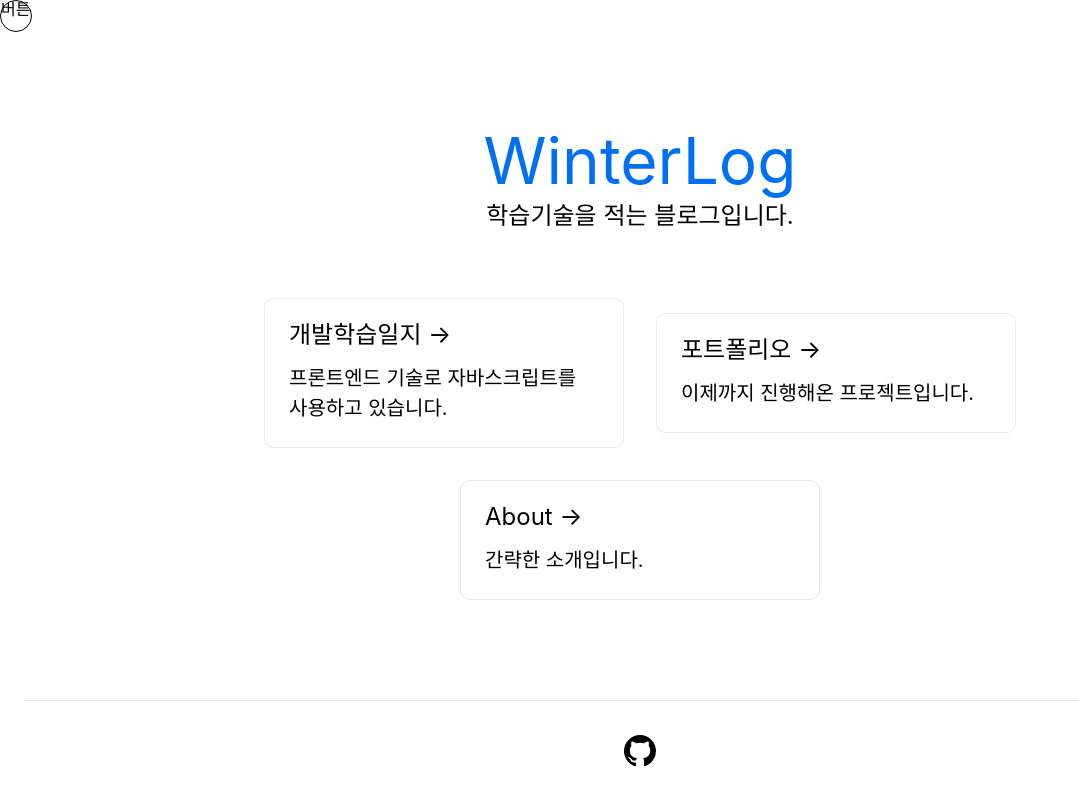
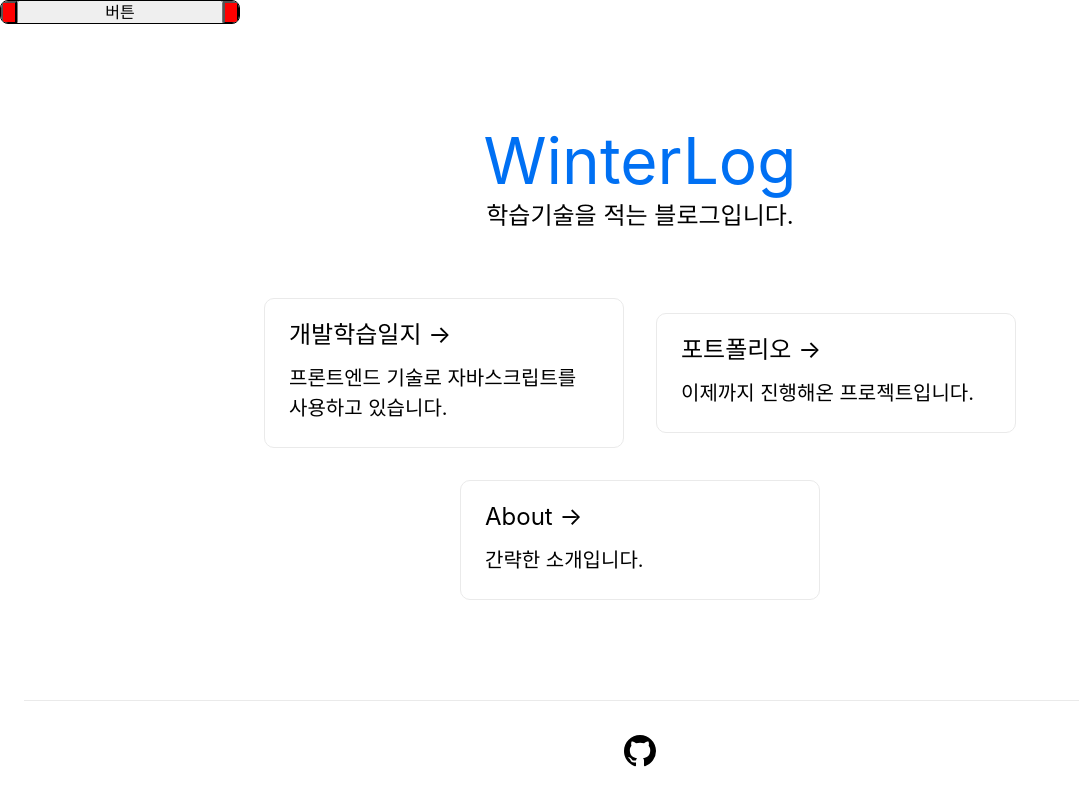
Before and after one commit to ProjectTavern/deprecated-winterguard.github.io, a Next.js app: page / in a window 1280 px wide. Shown: the whole page, without its empty margins (0-1079 px from the left). Built offline with nearby package versions, Linux system fonts and the light colour scheme.

Commit message:
change draggable remote button

```diff
--- a/components/organizations/RemoteMenu/index.js
+++ b/components/organizations/RemoteMenu/index.js
@@ -1,17 +1,16 @@
-import { useState } from "react";
+import { useState, useRef, useCallback } from "react";
 
 import Link from "next/link";
 import {
   StyledRemoteMenuContainer,
+  StyledRemoteMenuButtonContainer,
+  StyledRemoteMenuControlButton,
   StyledRemoteMenuButton,
   StyledRemoteMenuList,
   StyledRemoteMenuListItem,
 } from "./private.RemoteMenu.styled";
 
-const RemoteMenu = ({ indexCards }) => {
-  const [openMenuList, setOpenMenuList] = useState(true);
-
-  const RemoteMenuList = () => (
+const RemoteMenuList = ({ indexCards }) => (
   <StyledRemoteMenuList>
     <StyledRemoteMenuListItem>
       <Link href="/">Home</Link>
@@ -24,15 +23,122 @@ const RemoteMenu = ({ indexCards }) => {
   </StyledRemoteMenuList>
 );
 
+const RemoteMenuMoveButton = (props) => {
+  // UI 상태의 값이 아니므로 ref에 저장하는 것이 좀 더 좋을 것 같습니다.
+  const { moveTargetElement } = props;
+  const hold = useRef(false)
+  const positionGap = useRef({ x: 0, y: 0 })
+
+  const handleMouseMove = useCallback((event) => {
+    event.preventDefault();
+
+    if (!hold.current) {
+      return false;
+    }
+
+    const mousePosition = {
+      x: event.pageX,
+      y: event.pageY
+    }
+    const willBeTargetPosition = {
+      x: mousePosition.x - positionGap.current.x,
+      y: mousePosition.y - positionGap.current.y
+    }
+
+    moveTargetElement.current.style.left = `${willBeTargetPosition.x}px`
+    moveTargetElement.current.style.top = `${willBeTargetPosition.y}px`
+  }, [])
+
+  const handleMouseDown = (event) => {
+    event.preventDefault();
+
+    if (!moveTargetElement.current) {
+      return false;
+    }
+
+    const mousePosition = {
+      x: event.pageX,
+      y: event.pageY
+    }
+    const targetPosition = moveTargetElement.current.getBoundingClientRect();
+
+    positionGap.current = {
+      x: mousePosition.x - targetPosition.x,
+      y: mousePosition.y - targetPosition.y
+    }
+
+    hold.current = true;
+
+    document.addEventListener('mousemove', handleMouseMove);
+  }
+
+
+
+  const handleRemoveController = (event) => {
+    event.preventDefault();
+
+    hold.current = false;
+    document.removeEventListener('mousemove', handleMouseMove);
+  }
+
+  return (
+    <StyledRemoteMenuControlButton
+      onMouseDown={(event) => handleMouseDown(event)}
+      onMouseUp={(event) => handleRemoveController(event)}
+      {...props}
+    >
+      이동
+    </StyledRemoteMenuControlButton>
+  )
+}
+
+
+const RemoteMenuFoldButton = (props) => {
+  return (
+    <StyledRemoteMenuControlButton {...props}>
+      X
+    </StyledRemoteMenuControlButton>
+  )
+}
+
+const RemoteMenu = ({ indexCards }) => {
+  const [openMenuList, setOpenMenuList] = useState(false);
+  const [openRemoteMenu, setOpenRemoteMenu] = useState(true);
+  const containerElement = useRef(null);
+
+  const toggleMenuList = () => {
+    if (!openRemoteMenu) {
+      return false;
+    }
+    setOpenMenuList(!openMenuList)
+  }
+
+  const toggleRemoteMenu = () => {
+    setOpenMenuList(false);
+    setOpenRemoteMenu(!openRemoteMenu);
+  }
+
   return (
     <StyledRemoteMenuContainer
-      className={openMenuList ? "remote-menu--open" : "remote-menu--close"}
+      ref={containerElement}
+      className={[
+        openMenuList ? "remote-menu-list--open" : "remote-menu-list--close",
+        openRemoteMenu ? "remote-menu--open" : "remote-menu--close"]}
     >
-      <StyledRemoteMenuButton onClick={() => setOpenMenuList(!openMenuList)}>
+      <StyledRemoteMenuButtonContainer>
+        <RemoteMenuMoveButton moveTargetElement={containerElement} />
+        <StyledRemoteMenuButton
+          onClick={() => toggleMenuList()}
+        >
           버튼
         </StyledRemoteMenuButton>
-      <RemoteMenuList />
+        <RemoteMenuFoldButton
+          onClick={() => toggleRemoteMenu()}
+        />
+      </StyledRemoteMenuButtonContainer>
+      <RemoteMenuList indexCards={indexCards} />
     </StyledRemoteMenuContainer>
   );
 };
+
 export default RemoteMenu;
--- a/components/organizations/RemoteMenu/private.RemoteMenu.styled.js
+++ b/components/organizations/RemoteMenu/private.RemoteMenu.styled.js
@@ -1,61 +1,79 @@
-import Link from "next/link";
 import styled from "styled-components";
-
-const StyledRemoteMenuLink = styled(Link)`
-  display: block;
-  height: 100%;
-`;
 
 const StyledRemoteMenuContainer = styled.div`
   position: fixed;
-  top: 0;
   display: flex;
+  flex-direction: column;
   align-items: center;
-  justify-content: space-between;
   transition: width ease-out 0.25s;
+  width: 240px;
+  border: 1px solid #000;
+  border-radius: 8px;
   overflow: hidden;
+  background-color: rgba(0, 0, 0, 0.07);
+  &.remote-menu-list--open {
+    max-height: 500px;
+    overflow-y: scroll;
+  }
+  &.remote-menu-list--close {
+    height: 1.5rem;
+  }
   &.remote-menu--open {
-    width: 32px;
-    height: 32px;
+
   }
   &.remote-menu--close {
-    width: 100%;
+    width: 65px;
   }
 `;
 
-const StyledRemoteMenuButton = styled.div`
-  max-width: 32px;
-  min-width: 32px;
-  width: 32px;
-  height: 32px;
-  border-radius: 100%;
-  border: 1px solid #000;
+const StyledRemoteMenuButtonContainer = styled.div`
+  position: sticky;
+  display: flex;
+  align-items: center;
+  top: 0;
+  width: 100%;
+  height: 1.5rem;
+  text-align: center;
+  border-bottom: 1px solid #000;
 `;
 
+const StyledRemoteMenuControlButton = styled.button`
+  font-size: 0;
+  height: 100%;
+  background-color: red;
+`
+
+const StyledRemoteMenuButton = styled.button`
+  flex-grow: 1;
+`
+
 const StyledRemoteMenuList = styled.ul`
-  flex-grow: 1;
-  display: flex;
-  align-items: center;
-  justify-content: space-around;
-  height: 80px;
+  width: 100%;
 `;
 
 const StyledRemoteMenuListItem = styled.li`
   display: flex;
   align-items: center;
   justify-content: center;
-  width: 100%;
   height: 100%;
   background: rgab(125, 234, 57, 0.5);
   &:hover {
     background: rgba(125, 234, 57, 0.3);
   }
+  a {
+    display: flex;
+    width: 100%;
+    justify-content: center;
+    align-items: center;
+    padding: 8px 16px;
+  }
 `;
 
 export {
   StyledRemoteMenuContainer,
+  StyledRemoteMenuButtonContainer,
+  StyledRemoteMenuControlButton,
   StyledRemoteMenuButton,
   StyledRemoteMenuList,
   StyledRemoteMenuListItem,
-  StyledRemoteMenuLink,
 };
```
Lines whose indentation alone changed are shown as unchanged.
